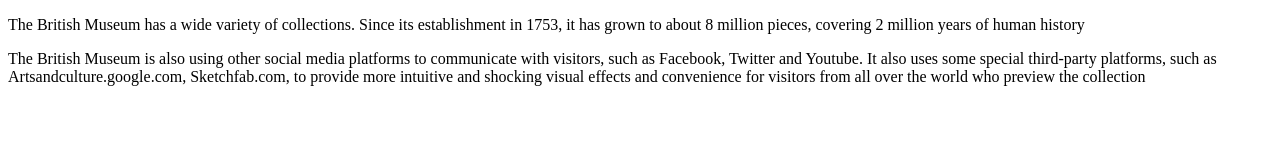
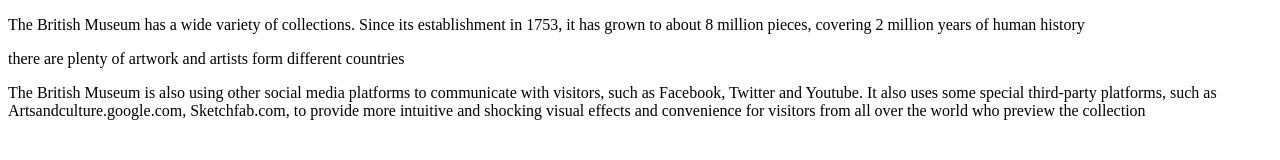
Before and after one commit to kclddh-7aavdm14-2020/wk1-british-museum-k19009260, a plain HTML site: page index.html in a window 1280 px wide. Drawn offline with Linux system fonts and the light colour scheme.

Commit message:
some changes

```diff
--- a/index.html
+++ b/index.html
@@ -6,6 +6,7 @@
     <body>
 
      <P>The British Museum has a wide variety of collections. Since its establishment in 1753, it has grown to about 8 million pieces, covering 2 million years of human history</p>
+     <P>there are plenty of artwork and artists form different countries</P>
      <p>The British Museum is also using other social media platforms to communicate with visitors, such as Facebook, Twitter and Youtube. It also uses some special third-party platforms, such as Artsandculture.google.com, Sketchfab.com, to provide more intuitive and shocking visual effects and convenience for visitors from all over the world who preview the collection</p>
 
 
```
